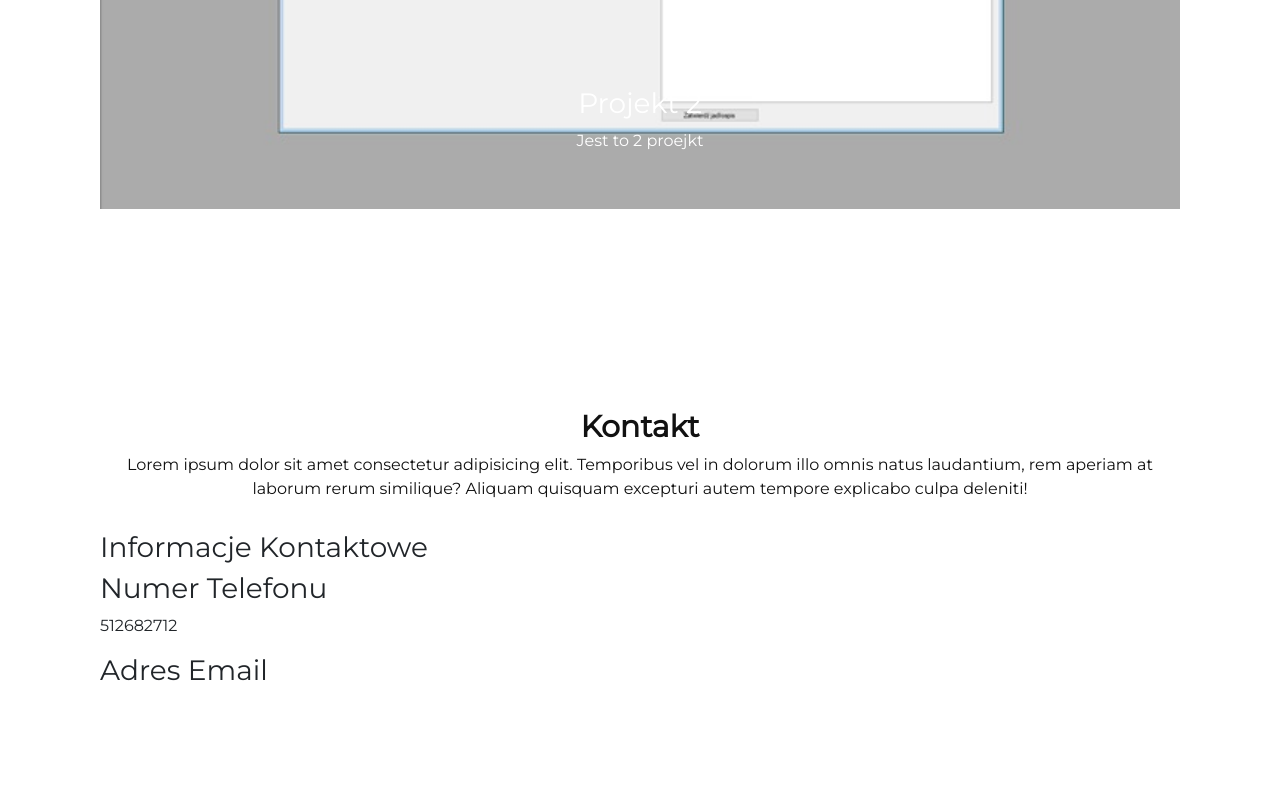
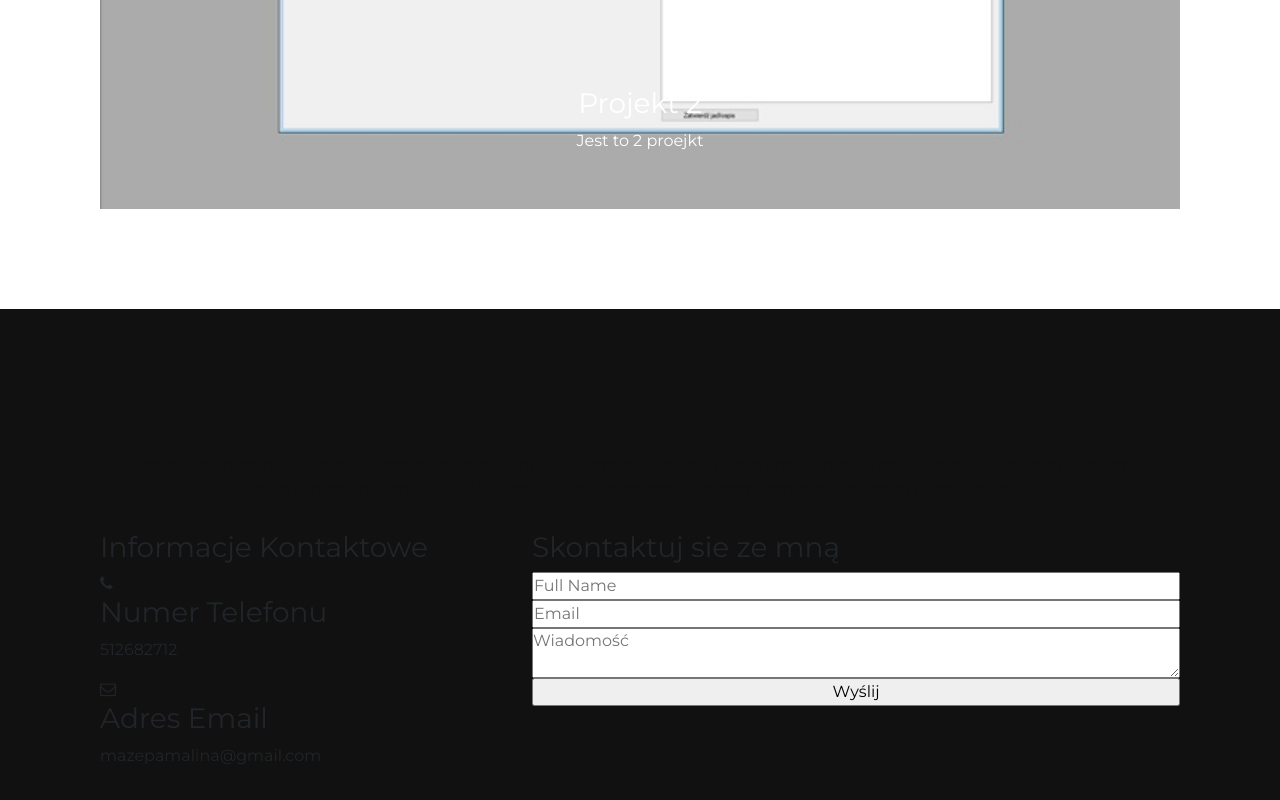
Before and after one commit to Maliniak93/WWW, a plain HTML site: page index.html in a window 1280 px wide. Shown: the part 2029-2829 px from the top of the page. Drawn offline with Linux system fonts and the light colour scheme.

Commit message:
Stylizuje część kontaktową

```diff
--- a/CSS/style.scss
+++ b/CSS/style.scss
@@ -118,3 +118,13 @@ img{
         margin: 0 auto;
     }
 }
+.contact {
+    background: #111;
+}
+.formBx{
+    min-width: 60%;
+    form{
+        display: flex;
+        flex-direction: column;
+    }
+}
--- a/index.html
+++ b/index.html
@@ -6,6 +6,8 @@
     <meta name="viewport" content="width=device-width, initial-scale=1.0">
     <link rel="stylesheet" href="CSS/bootstrap-4.5.0-dist/css/bootstrap.css">
     <link rel="stylesheet" href="CSS/style.css" />
+    <link rel="stylesheet" href="https://stackpath.bootstrapcdn.com/font-awesome/4.7.0/css/font-awesome.min.css"
+        integrity="sha384-wvfXpqpZZVQGK6TAh5PVlGOfQNHSoD2xbE+QkPxCAFlNEevoEH3Sl0sibVcOQVnN" crossorigin="anonymous">
     <title>Dominik Malinowski</title>
     <!-- [if lt IE 9]>
         <script src="//cdnjs.cloudflare.com/ajax/libs/html5shiv/r29/html5.min.js"></script>
@@ -85,7 +87,7 @@
         </div>
     </section>
     <section class="contact">
-        <div class="heading">
+        <div class="heading white">
             <h2>Kontakt</h2>
             <p>Lorem ipsum dolor sit amet consectetur adipisicing elit. Temporibus vel in dolorum illo omnis natus
                 laudantium, rem aperiam at laborum rerum similique? Aliquam quisquam excepturi autem tempore explicabo
@@ -97,7 +99,7 @@
                 <div class="contactInfoBx">
                     <div class="box">
                         <div class="icon">
-
+                            <i class="fa fa-phone"></i>
                         </div>
                         <div class="text">
                             <h3>Numer Telefonu</h3>
@@ -106,14 +108,23 @@
                     </div>
                     <div class="box">
                         <div class="icon">
-
+                            <i class="fa fa-envelope-o"></i>
                         </div>
                         <div class="text">
                             <h3>Adres Email</h3>
-                            <p><mazepamalina@gmail class="com"></mazepamalina@gmail></p>
+                            <p>mazepamalina@gmail.com</p>
                         </div>
                     </div>
                 </div>
+            </div>
+            <div class="formBx">
+                <form>
+                    <h3>Skontaktuj sie ze mną</h3>
+                    <input type="text" name="" placeholder="Full Name">
+                    <input type="email" name="" placeholder="Email">
+                    <textarea placeholder="Wiadomość"></textarea>
+                    <input type="submit" value="Wyślij">
+                </form>
             </div>
         </div>
     </section>
```
Also changed, not shown: CSS/style.css, 1 other file.
